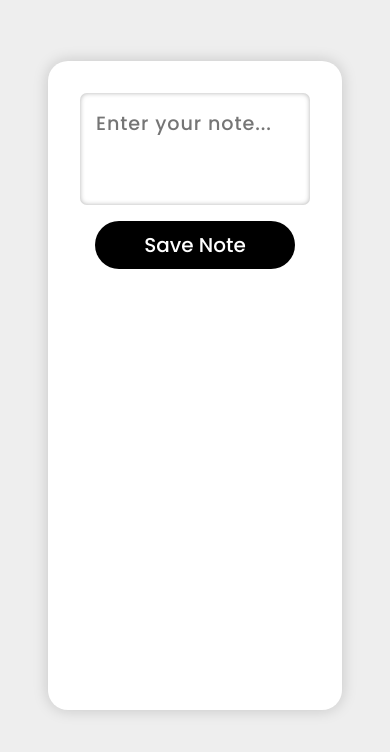
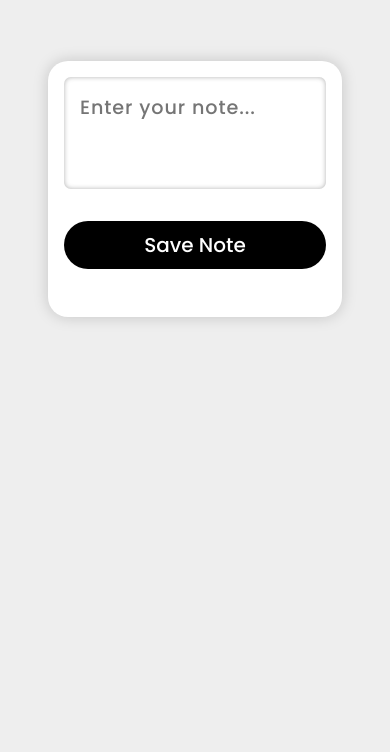
Before and after one commit to jerryjohnsoffl/Note-App, a plain HTML site: page index.html in a window 390 px wide. Shown: the part 70-822 px from the top of the page. Drawn offline with Linux system fonts and the light colour scheme.

Commit message:
modified:   style.css

```diff
--- a/style.css
+++ b/style.css
@@ -8,6 +8,20 @@
 }
 
 /* |RE-USED STYLES| */
+
+.container {
+    max-width: 960px;
+    width: 100%;
+    height: 30%;
+    max-height: 100%;
+    margin: 2rem 3rem;
+    padding: 2rem;
+    background-color: #fff;
+    border-radius: 20px;
+    box-shadow: 0 0 15px #0000002d;
+    display: flex;
+    flex-direction: column;
+}
 
 .btn-area {
     width: 100%;
@@ -63,18 +77,6 @@ main {
     padding: 2rem 0;
 }
 
-.container {
-    max-width: 960px;
-    width: 100%;
-    margin: 2rem 3rem;
-    padding: 2rem;
-    background-color: #fff;
-    border-radius: 20px;
-    box-shadow: 0 0 15px #0000002d;
-    display: flex;
-    flex-direction: column;
-}
-
 /* | list input |
     input and Submit button */
 
@@ -118,6 +120,9 @@ textarea {
     box-shadow: 0 0 10px #0000004d;
     line-height: 1.5rem;
     position: relative;
+    font-size: .7rem;
+    font-weight: 400;
+    color: #444444;
 }
 
 /* Delete icon */
@@ -142,6 +147,10 @@ textarea {
     .btn {
         margin: 1rem 0;
     }
+
+    .container {
+        padding: 1rem;
+    }
 }
 
 @media (max-width: 576px) {
@@ -152,5 +161,8 @@ textarea {
 
     .btn {
         margin: 1rem 0;
+        max-width: 100%;
+        margin-top: 2rem;
+        margin-bottom: -2.5rem;
     }
 }
```
